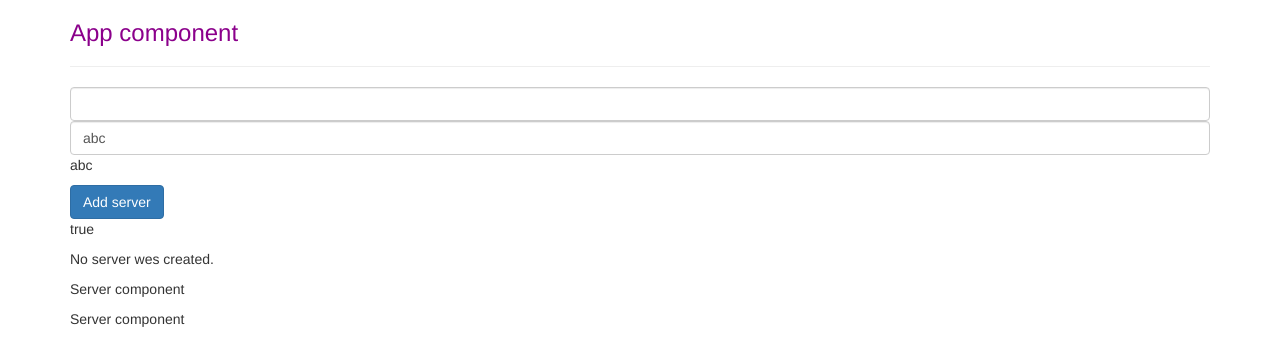
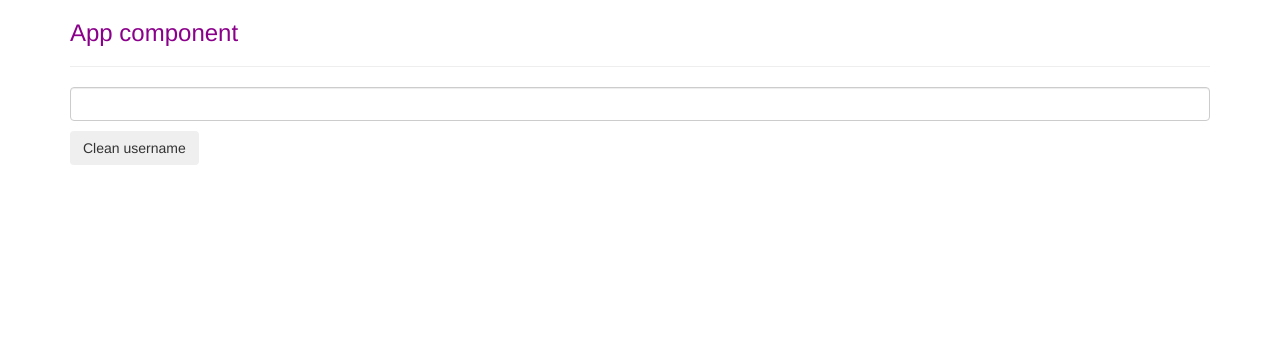
Before and after one commit to 2m0nd/angular_udemy, an Angular app in the folder my-first-app/: page / in a window 1280 px wide. Shown: the top 364 px of the page. Built offline with nearby package versions, Linux system fonts and the light colour scheme.

Commit message:
Practicing 2

```diff
--- a/my-first-app/src/app/app.component.html
+++ b/my-first-app/src/app/app.component.html
@@ -3,9 +3,13 @@
     <div class="col-xs-12">
       <h3>App component</h3>
       <hr>
-      <app-servers></app-servers>
+      <!-- <app-servers></app-servers> -->
       <!-- <app-warning-alert></app-warning-alert>
       <app-success-alert></app-success-alert> -->
+
+      <input type="text" class='form-control' [(ngModel)]="username">
+      <p>{{ username }}</p>
+      <button class="btn btn-simple" (click)="cleanupUsername()">Clean username</button>
     </div>
   </div>
 </div>
--- a/my-first-app/src/app/app.component.ts
+++ b/my-first-app/src/app/app.component.ts
@@ -6,4 +6,8 @@ import { Component } from '@angular/core';
   styleUrls: ['./app.component.css']
 })
 export class AppComponent {
+  username = '';
+  cleanupUsername() {
+    this.username = '';
+  }
 }
--- a/my-first-app/src/app/servers/servers.component.html
+++ b/my-first-app/src/app/servers/servers.component.html
@@ -1,4 +1,4 @@
-<input type="text" class="form-control" (input)="onUpdateServerName($event)">
+<!-- <input type="text" class="form-control" (input)="onUpdateServerName($event)"> -->
 
 <input type="text" class="form-control"  [(ngModel)]="serverName">
 
--- a/my-first-app/src/app/servers/servers.component.ts
+++ b/my-first-app/src/app/servers/servers.component.ts
@@ -8,13 +8,13 @@ import { Component, OnInit } from '@angular/core';
 export class ServersComponent implements OnInit {
   allowNewServer = false;
   serverCreationStatus = 'No server wes created.';
-  serverName = 'abc';
+  serverName = '';
 
   constructor() {
 
     setTimeout(() => {
       this.allowNewServer = true;
-    }, 3000);
+    }, 1000);
 
   }
 
@@ -22,7 +22,7 @@ export class ServersComponent implements OnInit {
   }
 
   onCreateServer() {
-    this.serverCreationStatus = 'Server created';
+    this.serverCreationStatus = 'Server created with name - ' + this.serverName;
   }
 
 
```
